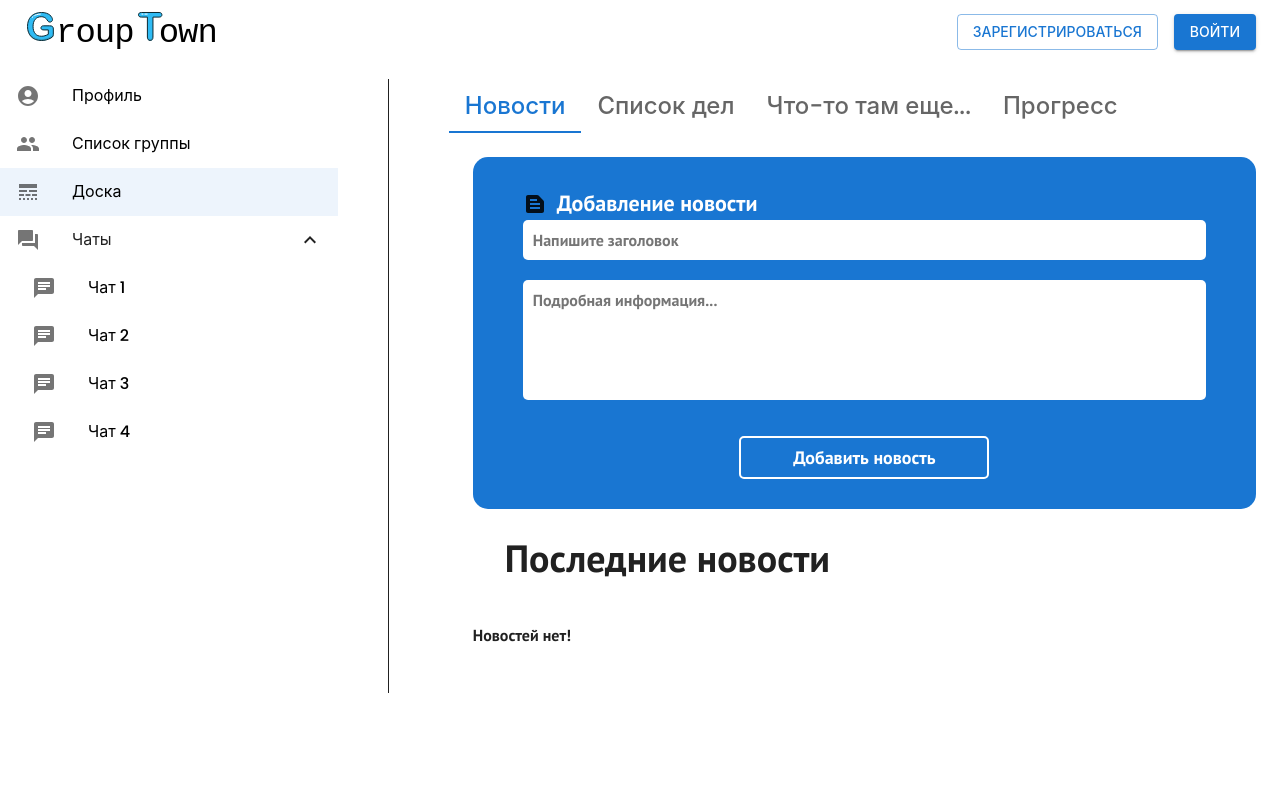
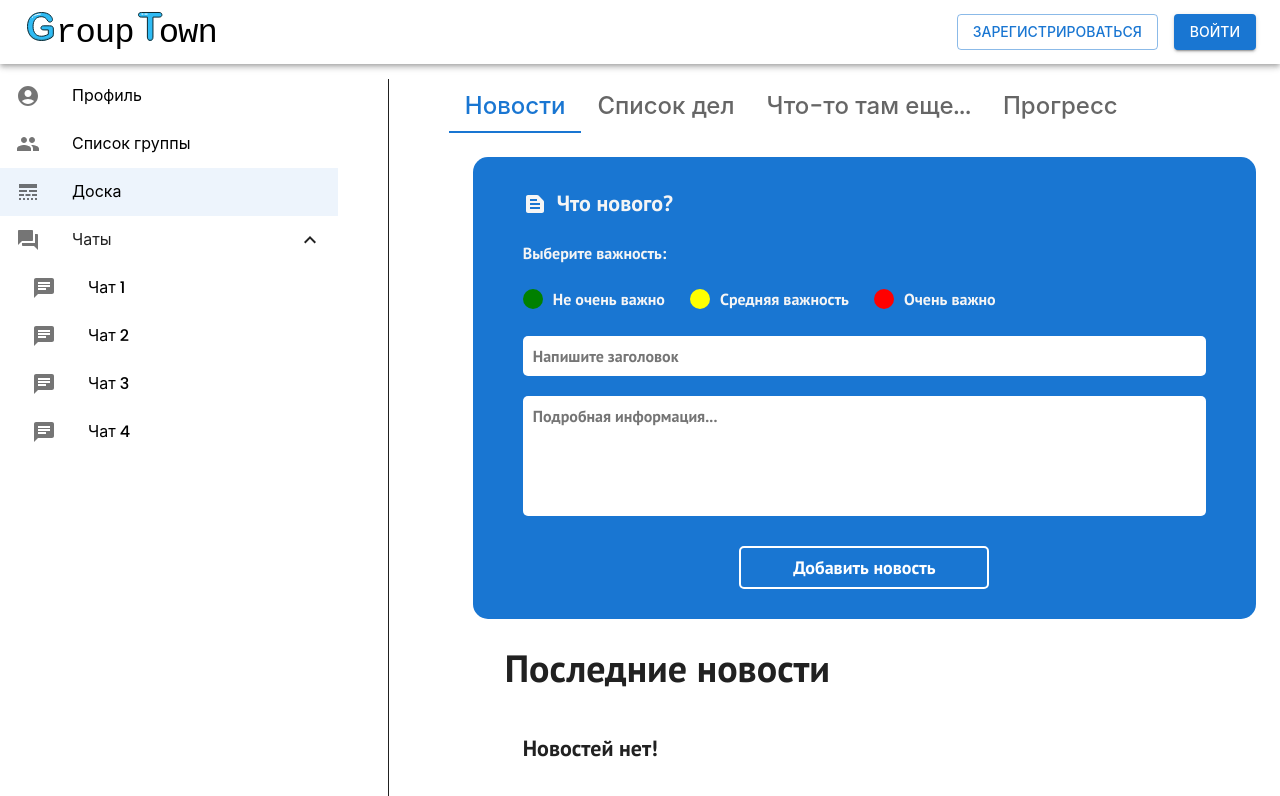
Before and after one commit to Mathers08/group-town, a React (Create React App) app: page /dashboard in a window 1280 px wide. Shown: the top 796 px of the page. Built offline with nearby package versions, Linux system fonts and the light colour scheme.

Commit message:
done with news

```diff
--- a/src/components/Header.tsx
+++ b/src/components/Header.tsx
@@ -51,7 +51,7 @@ const Header = () => {
   const handleCloseUserMenu = () => setAnchorElUser(null);
 
   return (
-    <AppBar position="static" sx={{ background: 'transparent', boxShadow: 'none'}}>
+    <AppBar position="static" sx={{ background: 'transparent' }}>
       <Container maxWidth="xl">
         <Toolbar disableGutters sx={{ display: 'flex', justifyContent: 'space-between' }}>
           <Link to='/dashboard'>
--- a/src/pages/Dashboard/News/AddNews.tsx
+++ b/src/pages/Dashboard/News/AddNews.tsx
@@ -8,25 +8,49 @@ import { useAppDispatch } from "../../../hooks";
 import { v4 as uuidv4 } from 'uuid';
 import { INews } from "../../../redux/news/types";
 import { addNews } from "../../../redux/news/slice";
-import { Link } from "react-router-dom";
 
 const AddNews = () => {
   const dispatch = useAppDispatch();
+  const importances = [
+    {
+      id: 0,
+      color: 'green',
+      title: 'Не очень важно'
+    },
+    {
+      id: 1,
+      color: 'yellow',
+      title: 'Средняя важность'
+    },
+    {
+      id: 2,
+      color: 'red',
+      title: 'Очень важно'
+    },
+  ];
+  const [selectedId, setSelectedId] = useState(-1);
+  const [importance, setImportance] = useState('');
   const [title, setTitle] = useState('');
   const [content, setContent] = useState('');
 
   const onTitleChange = (e: ChangeEvent<HTMLInputElement>) => setTitle(e.target.value);
   const onContentChange = (e: ChangeEvent<HTMLTextAreaElement>) => setContent(e.target.value);
+  const onImportanceClick = (id: number, color: string) => {
+    setSelectedId(id);
+    setImportance(color);
+  };
   const handleSubmit = (e: any) => {
     e.preventDefault();
     const newItem: INews = {
       id: uuidv4(),
       title,
       content,
+      importance
     };
-    if (title.trim() !== "" && content.trim() !== "") {
+    if (title.trim() !== "" && content.trim() !== "" && importance !== '') {
       dispatch(addNews(newItem));
       toast.success("Новость успешно добавлена!");
+      setSelectedId(-1);
       setTitle('');
       setContent('');
     } else {
@@ -35,36 +59,43 @@ const AddNews = () => {
   };
 
   return (
-    <div className="add-task">
+    <div className="addNews">
       <ToastContainer/>
-      <div className="add-task__title">
+      <div className="addNews__title">
         <TextSnippetIcon sx={{ wight: '25px' }}/>
-        <h2 className="add-task__title__text">Добавление новости</h2>
+        <h2 className="addNews__title-text">Что нового?</h2>
       </div>
-      <form onSubmit={handleSubmit} className="add-task__inputs">
-        <div>
+      <form onSubmit={handleSubmit} className="addNews__inputs">
+        <div className="addNews__inputs-importance">
+          <h4>Выберите важность:</h4>
+          <div className="importance">
+            {importances.map(importance => (
+              <div key={importance.id}
+                   className="importance__item"
+                   onClick={() => onImportanceClick(importance.id, importance.color)}
+                   style={selectedId === importance.id ? { borderBottom: '2px solid whitesmoke' } : undefined}
+              >
+                <div className={`circle ${importance.color}-circle`}/>
+                <p>{importance.title}</p>
+              </div>
+            ))}
+          </div>
+        </div>
         <input
           value={title}
           onChange={onTitleChange}
-            className="input add-task__inputs__name"
+          className="news-input addNews__inputs-title"
           type="text"
           placeholder="Напишите заголовок"
         />
-        </div>
-        <div>
         <textarea
           value={content}
           onChange={onContentChange}
-            className="input add-task__inputs__content"
+          className="news-input addNews__inputs-content"
           placeholder="Подробная информация..."
         />
-        </div>
 
-        <motion.button
-          type="submit"
-          whileTap={{ scale: 0.9 }}
-          className="add-task__inputs__submit"
-        >
+        <motion.button type="submit" whileTap={{ scale: 0.9 }} className="addNews__inputs-submit">
           Добавить новость
         </motion.button>
       </form>
--- a/src/pages/Dashboard/News/News.scss
+++ b/src/pages/Dashboard/News/News.scss
@@ -1,3 +1,5 @@
+@import "../../../App";
+
 .news {
   max-width: 930px;
 
@@ -26,11 +28,15 @@
         width: -webkit-fill-available;
         border-radius: 8px 8px 0 0;
         height: 25px;
-        background: linear-gradient(rgb(255 0 0), #d3d3d3);
       }
 
       .item__title {
-        margin: 0;
+        display: flex;
+        align-items: center;
+        justify-content: space-between;
+        h2 {
+          margin: 0;
+        }
       }
 
       .item__text {
@@ -40,3 +46,105 @@
     }
   }
 }
+
+.addNews {
+  background-color: $primary;
+  padding: 30px 50px;
+  border-radius: 15px;
+  color: whitesmoke;
+
+  &__title {
+    display: flex;
+    place-items: center;
+    gap: 10px;
+
+    &-text {
+      margin: 0;
+      font-size: 22px;
+      font-weight: 700;
+    }
+  }
+
+  &__inputs {
+    display: flex;
+    flex-direction: column;
+    gap: 20px;
+
+    .news-input {
+      width: 100%;
+      padding: 10px;
+      border: none;
+      border-radius: 5px;
+      font-size: 16px;
+
+      &:focus {
+        outline: none;
+      }
+    }
+
+    &-importance {
+      .importance {
+        display: flex;
+        gap: 25px;
+        &__item {
+          display: flex;
+          align-items: center;
+          gap: 10px;
+          cursor: pointer;
+          padding-bottom: 5px;
+
+          p {
+            margin: 0;
+          }
+          .circle {
+            margin: 0;
+            width: 20px;
+            height: 20px;
+            border-radius: 50%;
+          }
+
+          .green-circle {
+            background-color: green;
+
+          }
+
+          .yellow-circle {
+            background-color: yellow;
+
+          }
+
+          .red-circle {
+            background-color: red;
+
+          }
+        }
+      }
+    }
+
+    &-content {
+      resize: none;
+      height: 120px;
+    }
+
+    &-submit {
+      margin-top: 10px;
+      width: 250px;
+      font-size: 18px;
+      margin-inline: auto;
+      padding: 8px;
+      color: white;
+      border: 2px solid white;
+      background-color: transparent;
+      border-radius: 5px;
+      cursor: pointer;
+    }
+
+  }
+}
+
+.empty {
+  font-weight: 600;
+  font-size: 22px;
+  margin-top: 20px;
+  margin-left: 50px;
+}
--- a/src/pages/Dashboard/News/NewsItem.tsx
+++ b/src/pages/Dashboard/News/NewsItem.tsx
@@ -1,15 +1,26 @@
 import React from 'react';
-import { Button } from "@mui/material";
+import { Button, IconButton } from "@mui/material";
 import './News.scss';
 import { INews } from "../../../redux/news/types";
+import { Close } from '@mui/icons-material';
+import { useAppDispatch } from "../../../hooks";
+import { deleteNews } from "../../../redux/news/slice";
 
-const NewsItem = ({ id, title, content }: INews) => {
+const NewsItem = ({ id, title, content, importance }: INews) => {
+  const dispatch = useAppDispatch();
+  const slicedContent = content.slice(0, 180);
+
+  const onDeleteClick = (id: string) => dispatch(deleteNews(id));
+
   return (
     <div className="news__list-item">
-      <span className="item__importance"/>
-      <h2 className="item__title">{title}</h2>
-      <p className="item__text">{content}</p>
-      <Button variant="contained">Читать дальше</Button>
+      <span className="item__importance" style={{ background: `linear-gradient(${importance}, #d3d3d3)` }}/>
+      <div className="item__title">
+        <h2>{title}</h2>
+        <IconButton><Close onClick={() => onDeleteClick(id)}/></IconButton>
+      </div>
+      <p className="item__text">{content.length > 185 ? slicedContent + '...' : content}</p>
+      {content.length > 185 && <Button variant="contained">Читать дальше</Button>}
     </div>
   );
 };
--- a/src/pages/Dashboard/News/NewsList.tsx
+++ b/src/pages/Dashboard/News/NewsList.tsx
@@ -11,7 +11,7 @@ const NewsList = () => {
     <div className="news__list">
       {news.length ? news.map(n => (
         <NewsItem key={n.id} {...n}/>
-      )) : <h4>Новостей нет!</h4>}
+      )) : <h4 className='empty'>Новостей нет!</h4>}
     </div>
   );
 };
--- a/src/redux/news/types.ts
+++ b/src/redux/news/types.ts
@@ -2,6 +2,7 @@ export interface INews {
   id: string;
   title: string;
   content: string;
+  importance: string;
 }
 
 export interface NewsState {
```
Lines whose indentation alone changed are shown as unchanged.
